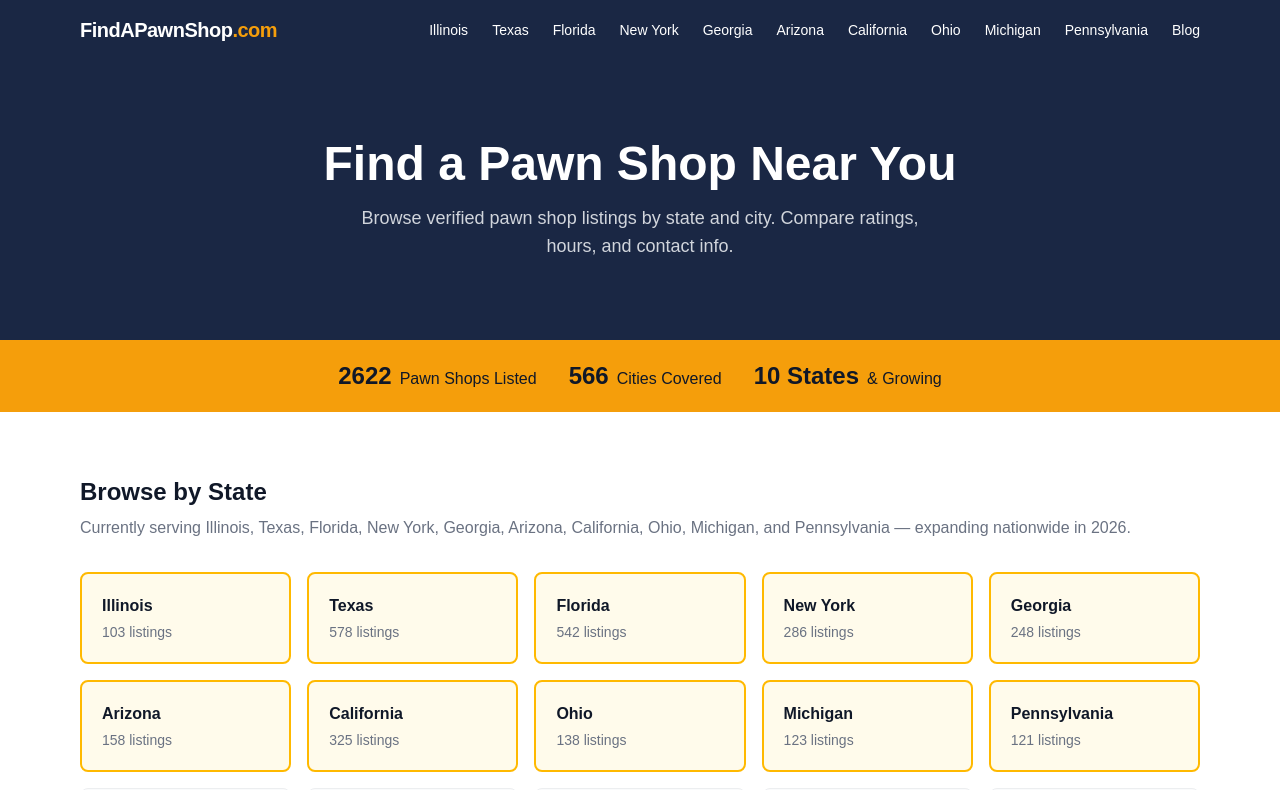
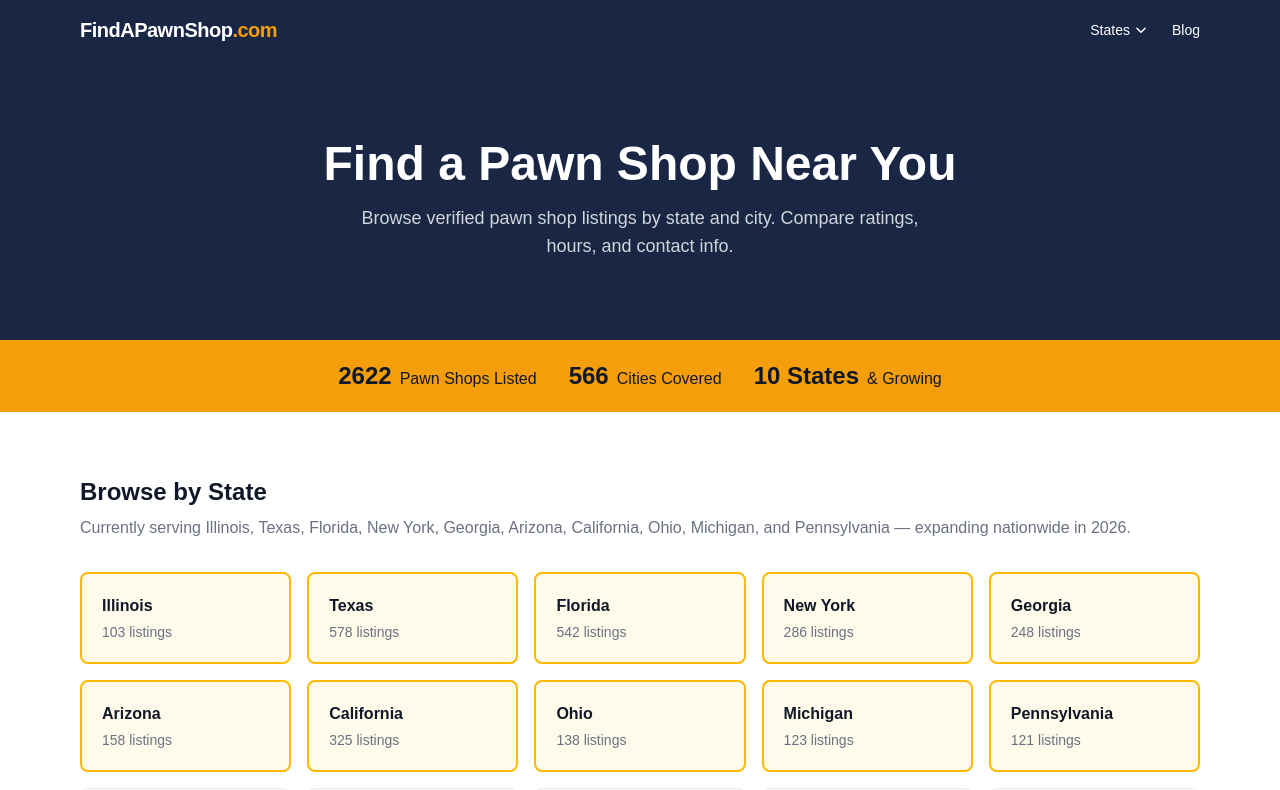
Before and after one commit to arouvalis/find-a-pawn-shop, a Next.js app: page / in a window 1280 px wide. Shown: the top 790 px of the page. Built offline with nearby package versions, Linux system fonts and the light colour scheme.

Commit message:
Replace state nav links with dropdown menu

```diff
--- a/src/components/Header.tsx
+++ b/src/components/Header.tsx
@@ -1,6 +1,35 @@
+"use client";
+
 import Link from "next/link";
+import { useState, useRef, useEffect } from "react";
+
+const STATES = [
+  { label: "Arizona", href: "/arizona" },
+  { label: "California", href: "/california" },
+  { label: "Florida", href: "/florida" },
+  { label: "Georgia", href: "/georgia" },
+  { label: "Illinois", href: "/illinois" },
+  { label: "Michigan", href: "/michigan" },
+  { label: "New York", href: "/new-york" },
+  { label: "Ohio", href: "/ohio" },
+  { label: "Pennsylvania", href: "/pennsylvania" },
+  { label: "Texas", href: "/texas" },
+];
 
 export default function Header() {
+  const [open, setOpen] = useState(false);
+  const ref = useRef<HTMLDivElement>(null);
+
+  useEffect(() => {
+    function handleClick(e: MouseEvent) {
+      if (ref.current && !ref.current.contains(e.target as Node)) {
+        setOpen(false);
+      }
+    }
+    document.addEventListener("mousedown", handleClick);
+    return () => document.removeEventListener("mousedown", handleClick);
+  }, []);
+
   return (
     <header style={{ backgroundColor: "#1a2744" }} className="text-white">
       <div className="max-w-6xl mx-auto px-4 py-4 flex items-center justify-between">
@@ -8,36 +37,43 @@
           FindAPawnShop<span style={{ color: "#f59e0b" }}>.com</span>
         </Link>
         <nav className="flex items-center gap-6 text-sm">
-          <Link href="/illinois" className="hover:text-amber-400 transition-colors">
-            Illinois
-          </Link>
-          <Link href="/texas" className="hover:text-amber-400 transition-colors">
-            Texas
-          </Link>
-          <Link href="/florida" className="hover:text-amber-400 transition-colors">
-            Florida
-          </Link>
-          <Link href="/new-york" className="hover:text-amber-400 transition-colors">
-            New York
-          </Link>
-          <Link href="/georgia" className="hover:text-amber-400 transition-colors">
-            Georgia
-          </Link>
-          <Link href="/arizona" className="hover:text-amber-400 transition-colors">
-            Arizona
-          </Link>
-          <Link href="/california" className="hover:text-amber-400 transition-colors">
-            California
-          </Link>
-          <Link href="/ohio" className="hover:text-amber-400 transition-colors">
-            Ohio
-          </Link>
-          <Link href="/michigan" className="hover:text-amber-400 transition-colors">
-            Michigan
-          </Link>
-          <Link href="/pennsylvania" className="hover:text-amber-400 transition-colors">
-            Pennsylvania
-          </Link>
+          {/* States dropdown */}
+          <div className="relative" ref={ref}>
+            <button
+              onClick={() => setOpen((v) => !v)}
+              className="flex items-center gap-1 hover:text-amber-400 transition-colors"
+            >
+              States
+              <svg
+                className={`w-3.5 h-3.5 transition-transform ${open ? "rotate-180" : ""}`}
+                fill="none"
+                viewBox="0 0 24 24"
+                stroke="currentColor"
+                strokeWidth={2.5}
+              >
+                <path strokeLinecap="round" strokeLinejoin="round" d="M19 9l-7 7-7-7" />
+              </svg>
+            </button>
+
+            {open && (
+              <div
+                className="absolute right-0 mt-2 w-48 rounded-lg shadow-lg overflow-hidden z-50"
+                style={{ backgroundColor: "#1a2744", border: "1px solid rgba(255,255,255,0.1)" }}
+              >
+                {STATES.map(({ label, href }) => (
+                  <Link
+                    key={href}
+                    href={href}
+                    onClick={() => setOpen(false)}
+                    className="block px-4 py-2.5 text-sm hover:bg-white/10 hover:text-amber-400 transition-colors"
+                  >
+                    {label}
+                  </Link>
+                ))}
+              </div>
+            )}
+          </div>
+
           <Link href="/blog" className="hover:text-amber-400 transition-colors">
             Blog
           </Link>
```
